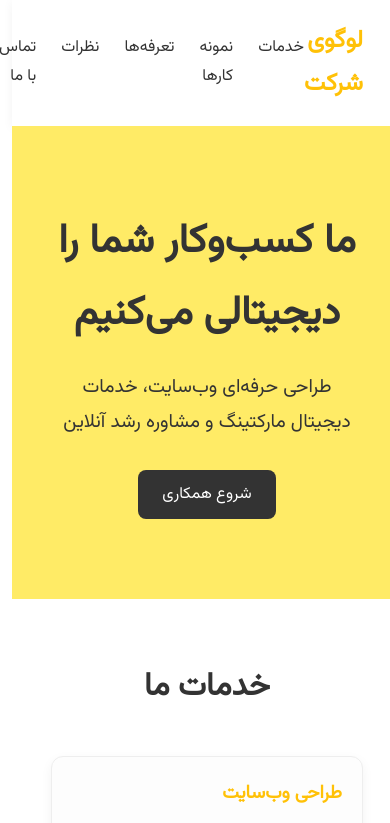
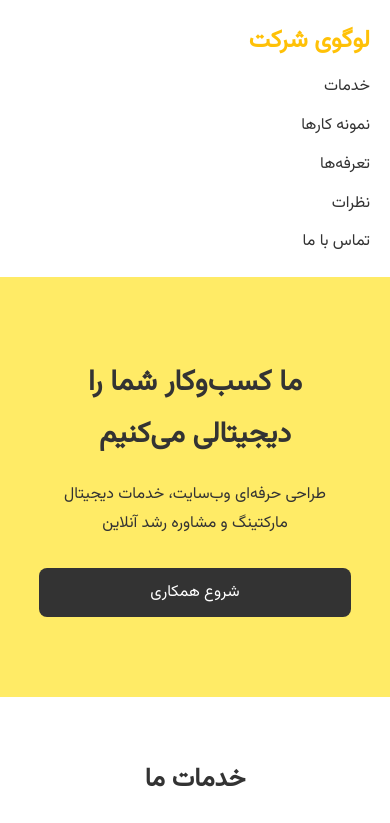
Before and after one commit to Clanshunter/Sherkat, a plain HTML site: page Index.html in a window 390 px wide. Shown: the top 823 px of the page. Drawn offline with Linux system fonts and the light colour scheme.

Commit message:
Responsive

```diff
--- a/Index.html
+++ b/Index.html
@@ -24,6 +24,7 @@
       align-items: center;
       padding: 20px 10%;
       box-shadow: 0 2px 10px rgba(0,0,0,0.05);
+      flex-wrap: wrap;
     }
     .logo {
       font-weight: bold;
@@ -132,6 +133,36 @@
       padding: 20px;
       margin-top: 60px;
       font-size: 0.9rem;
+    }
+
+    /* Responsive */
+    @media (max-width: 768px) {
+      header {
+        flex-direction: column;
+        align-items: flex-start;
+        padding: 20px;
+      }
+      nav ul {
+        flex-direction: column;
+        gap: 10px;
+        margin-top: 10px;
+      }
+      .hero h1 {
+        font-size: 1.8rem;
+      }
+      .hero p {
+        font-size: 1rem;
+      }
+      .btn {
+        width: 100%;
+      }
+      .section-title {
+        font-size: 1.6rem;
+      }
+      .contact-form {
+        width: 100%;
+        padding: 0 10px;
+      }
     }
   </style>
 </head>
```
